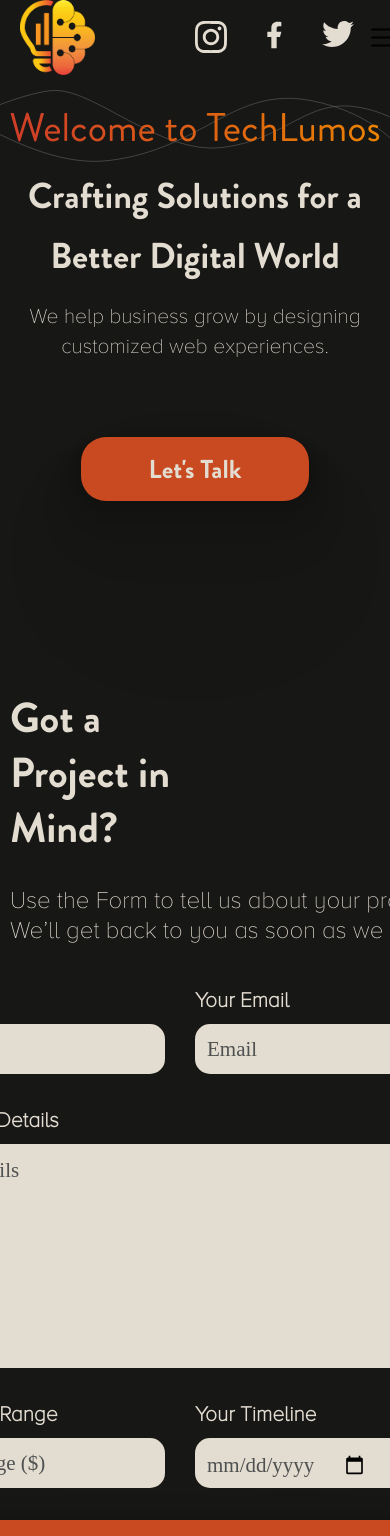
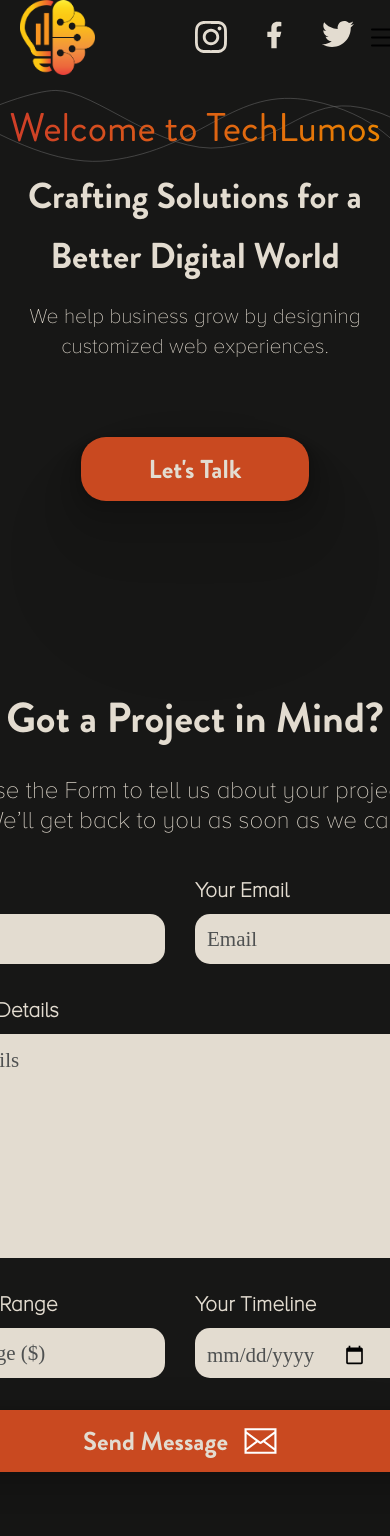
Before and after one commit to Kazumamoto/TechLumos, a React (Create React App) app: page / in a window 390 px wide. Shown: the top 1536 px of the page. Built offline with nearby package versions, Linux system fonts and the light colour scheme; a web font is replaced by a local one.

Commit message:
Form Completed
The Form Component is completed with responsive till 640px

```diff
--- a/src/components/Form/Form.js
+++ b/src/components/Form/Form.js
@@ -5,13 +5,11 @@
 const FormComp = () => {
   return (
     <section className={classes.formPanel}>
-      <div className="col-6">
-        <div className={classes.formPanelLines}>
-          <div className={classes.formPanelLine01}>Got a Project in Mind?</div>
-          <div className={classes.formPanelLine02}>
-            Use the Form to tell us about your project. We’ll get back to you as
-            soon as we can.
-          </div>
+      <div className={classes.formPanelLines}>
+        <div className={classes.formPanelLine01}>Got a Project in Mind?</div>
+        <div className={classes.formPanelLine02}>
+          Use the Form to tell us about your project. We’ll get back to you as
+          soon as we can.
         </div>
       </div>
       <div className={classes.formForm}>
--- a/src/components/Form/Form.module.css
+++ b/src/components/Form/Form.module.css
@@ -16,12 +16,11 @@
 .formPanel{
     margin: 20px 10px 170px 10px;
     display: flex;
-    align-items: start;
+    align-items: center;
+    justify-content: space-around;
 }
 
 .formPanelLines{
-    width: fit-content;
-    margin: auto;
     margin-top: 0px;
 }
 
@@ -130,7 +129,9 @@
 
     .formPanelLines{
         margin-bottom: 40px;
-        width: 100%;
+        display: flex;
+        flex-direction: column;
+        text-align: center;
     }
 
     .formForm{
```
